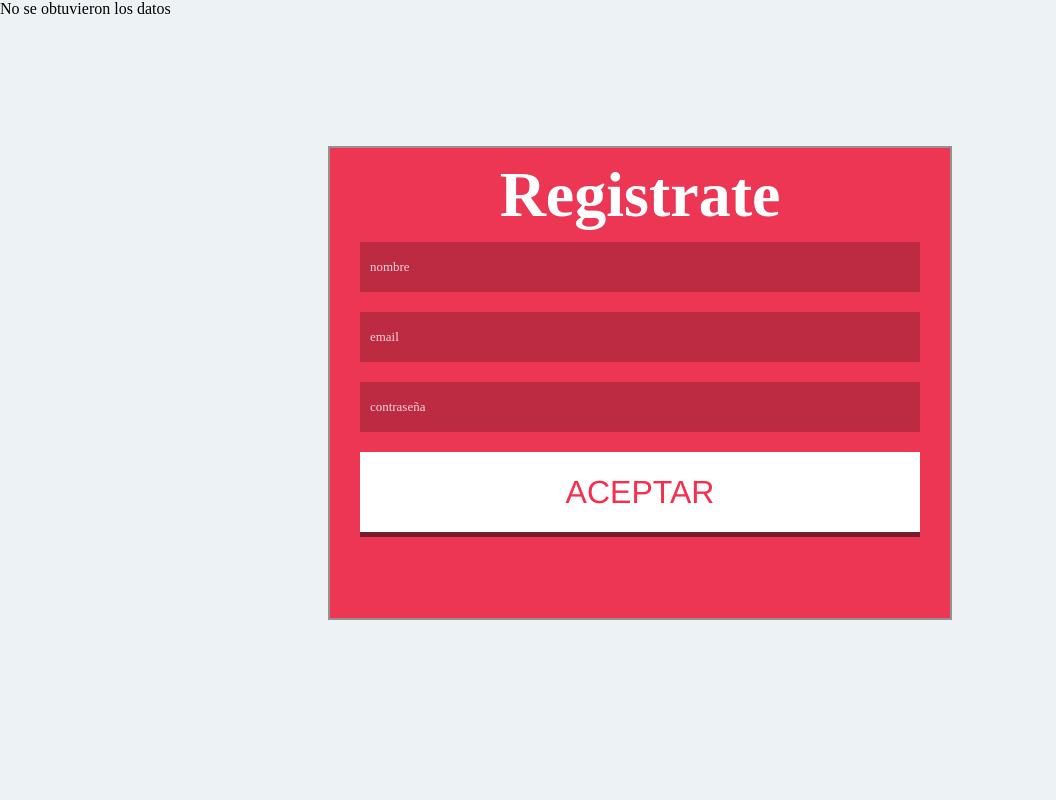
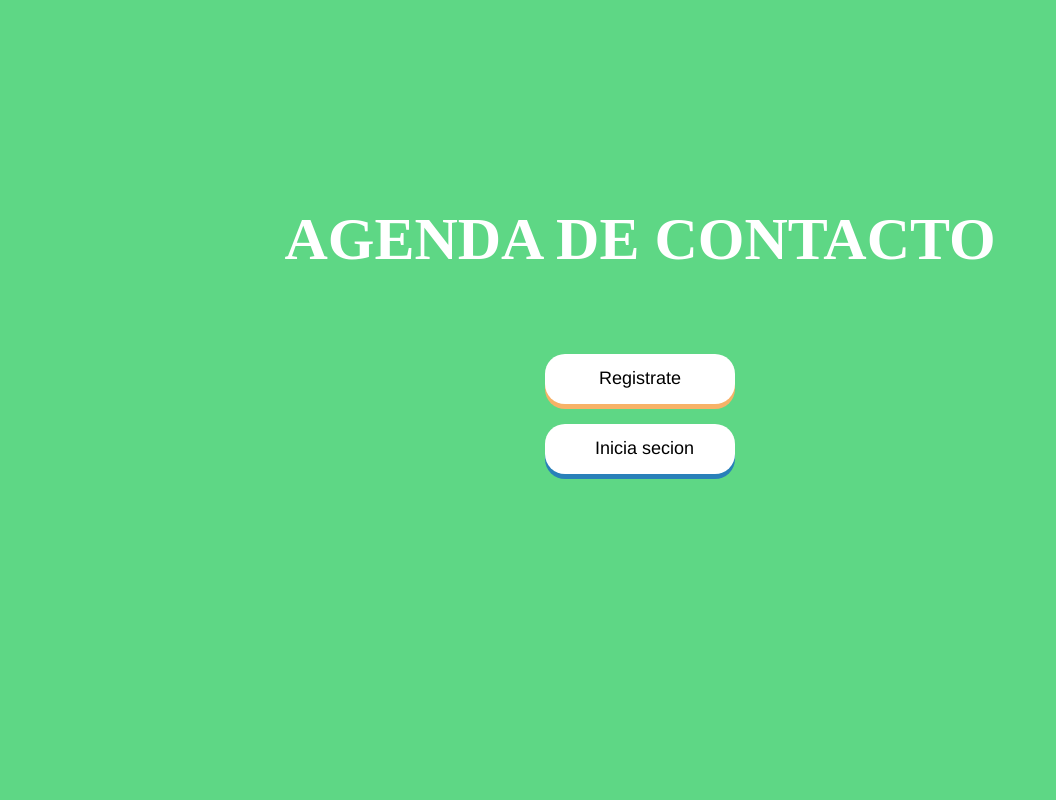
Before and after one commit to Moises6669/User-register, a PHP site: page / in a window 1280 px wide. Shown: the whole page, without its empty margins (0-1056 px from the left). Run offline with PHP 8.4, Linux system fonts and the light colour scheme; data that the repository does not hold is empty; some libraries are stand-ins or nearby versions.

Commit message:
➕ADD: Agregando el Home y rutas

```diff
--- a/index.php
+++ b/index.php
@@ -1,36 +1,3 @@
-<?php
-
-require "databaseconnect.php";
-
-// database connection and tables
-$querys = new Conexiones();
-
-$querys->connect();
-
-$table = "USUARIOS";
-
-//error and message handling
-$aErrores = array();
-$aMenssages = array();
-
-//form
-$name = $_POST['name'];
-$email = $_POST['email'];
-$password = $_POST['password'];
-
-if (!empty($_POST)) {
-
-    if (isset($name) && isset($email) && isset($password)) {
-
-        if (!empty($name) && !empty($email) && !empty($password)) {
-            $querys->NewUser($name, $email, $password);
-        }
-    }
-} else {
-    echo '<p>No se obtuvieron los datos</p>';
-}
-?>
-
 <!DOCTYPE html>
 <html lang="en">
 
@@ -38,36 +5,18 @@ if (!empty($_POST)) {
     <meta charset="UTF-8">
     <meta http-equiv="X-UA-Compatible" content="IE=edge">
     <meta name="viewport" content="width=device-width, initial-scale=1.0">
-
-    <script src="https://ajax.googleapis.com/ajax/libs/jquery/3.5.1/jquery.min.js"></script>
-    <script src="https://cdn.jsdelivr.net/jquery.validation/1.16.0/jquery.validate.min.js"></script>
-
-    <script src="./js/signup.js"> </script>
-
-    <link rel="stylesheet" href="./styles/main.css">
-
-    <link rel="stylesheet" href="./styles/normalize.css">
-
-    <title>Formulario</title>
+    <link rel="stylesheet" href="./styles/home.css">
+    <title>Home</title>
 </head>
 
 <body>
-    <div  class="container">
-        <h2>Registrate</h2>
-        <form action="index.php" method="POST" id="signup" name="signup">
-
-            <input id="name" placeholder="nombre" type="text" name="name">
-
-            <input id="email" placeholder="email" type="text" name="email">
-
-            <input id="password" placeholder="contraseña" type="password" name="password">
-
-            <input id="aceptar" class="enviar" type="submit" value="ACEPTAR">
-
-        </form>
+    <div class="container">
+        <h1>AGENDA DE CONTACTO</h1>
     </div>
-
-
+    <div class="cont-buttons">
+         <button type="submit" name="signup" class="registro" onclick="location='signup.php'">Registrate</button>
+         <button type="submit" name="login" class="secion">Inicia secion</button>
+    </div>
 </body>
 
 </html>
--- /dev/null
+++ b/styles/home.css
@@ -0,0 +1,76 @@
+body {
+    background-color: #5ED785;
+}
+
+.container {
+    display        : flex;
+    justify-content: center;
+    margin-top     : 13%;
+    color          : white;
+    font-size      : 30px;
+}
+
+.cont-buttons {
+    display        : flex;
+    flex-direction : column;
+    justify-content: center;
+    margin-left    : auto;
+    margin-right   : auto;
+    width          : 200px;
+    height         : 200px;
+    text-decoration: none;
+
+}
+
+.cont-buttons button {
+    /* text-shadow          : 0px 1px rgba(0, 0, 0, 0.2); */
+    text-align           : center;
+    font-family          : 'Helvetica Neue', Helvetica, sans-serif;
+    font-size            : 18px;
+    color                : #FFF;
+    padding              : 7px 50px;
+    background-color     : white;
+    color                : black;
+    height               : 50px;
+    white-space          : nowrap;
+    -webkit-border-radius: 5px;
+    -moz-border-radius   : 5px;
+    border-radius        : 20px;
+    line-height          : normal;
+    overflow             : visible;
+    border               : none;
+    margin               : 10px 5px;
+    -webkit-transition   : all 0.2s ease-in-out;
+    -ms-transition       : all 0.2s ease-in-out;
+    -moz-transition      : all 0.2s ease-in-out;
+    -o-transition        : all 0.2s ease-in-out;
+    transition           : all 0.2s ease-in-out;
+}
+
+.registro {
+    background: #f5cb5c;
+    box-shadow: 0px 5px 0px 0px #f7b267;
+}
+
+.registro:hover {
+    background: #f5cb5c;
+    color     : white;
+}
+
+.registro:active {
+    box-shadow: 0px 2px 0px 0px #f7b267;
+}
+
+.secion {
+    background: #3498DB;
+    box-shadow: 0px 5px 0px 0px #2980B9;
+}
+
+.secion:hover {
+    background: #39a0e5;
+    color     : white;
+}
+
+.secion:active {
+    box-shadow: 0px 2px 0px 0px #2980B9;
+}
```
Also changed, not shown: signup.php (added, +68 -0 lines), styles/signup.css (added, +128 -0 lines).
